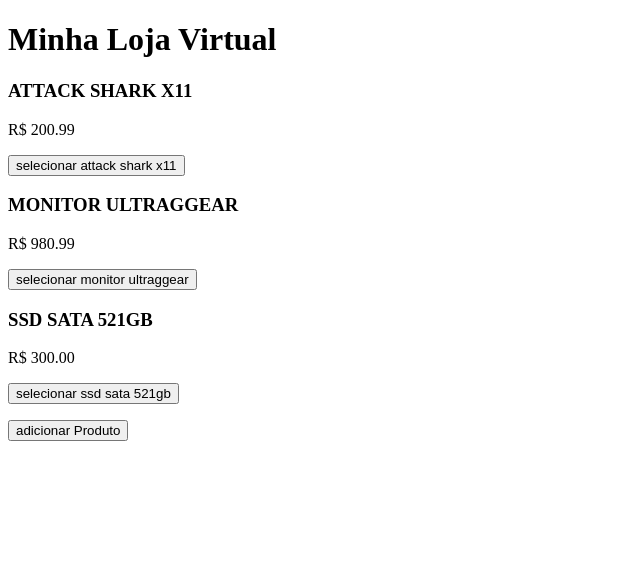
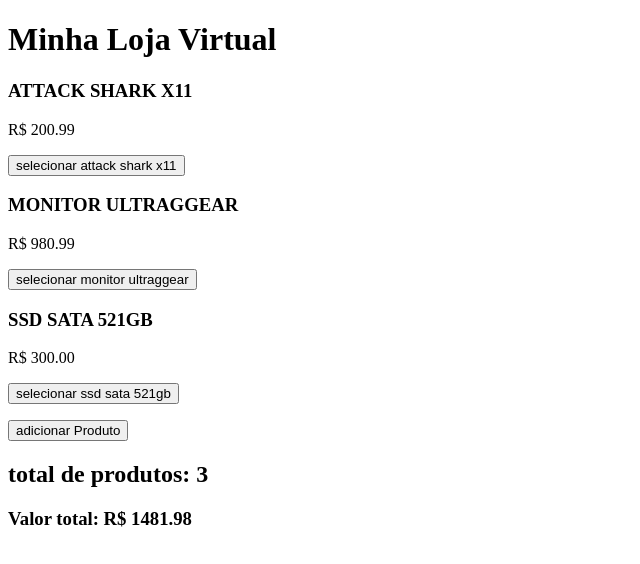
Before and after one commit to Harthur200/e-commerce, an Angular app: page / in a window 1280 px wide. Shown: the top 564 px of the page, without its empty margins (0-640 px from the left). Built offline with nearby package versions, Linux system fonts and the light colour scheme.

Commit message:
feat: adicionar exibição do valor total dos produtos

```diff
--- a/src/app/features/produtos/lista-produtos/lista-produtos.html
+++ b/src/app/features/produtos/lista-produtos/lista-produtos.html
@@ -6,3 +6,5 @@
     ></app-produto>
 }
 <p><button (click)="adicionarProduto()">adicionar Produto</button></p>
+<h2>total de produtos: {{totalProdutos()}}</h2>
+<h3>Valor total: {{valorTotal()|precoFormatado }}</h3>
```
